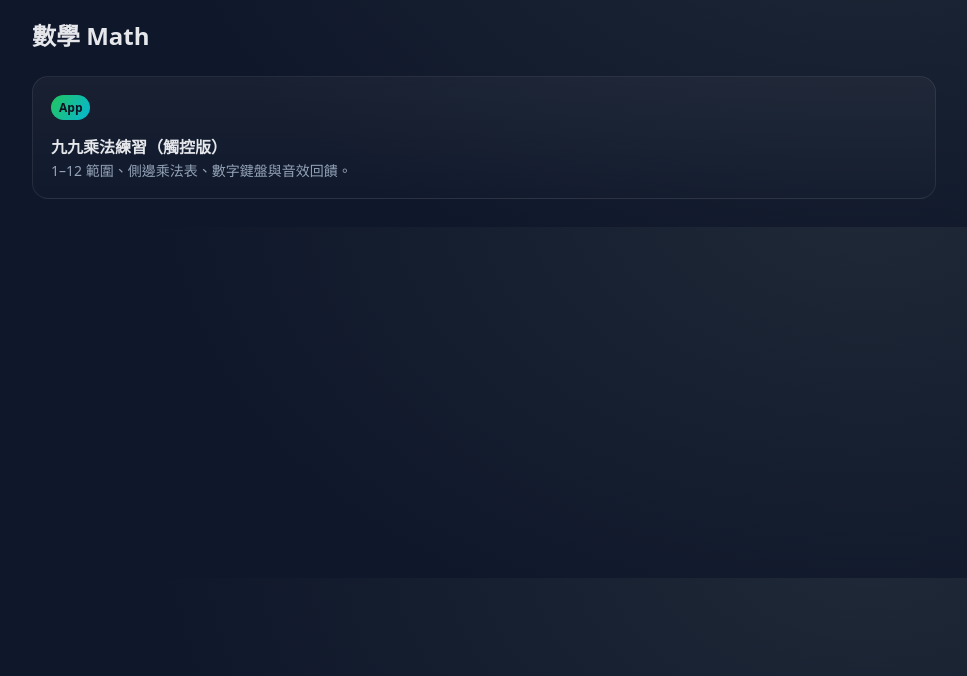
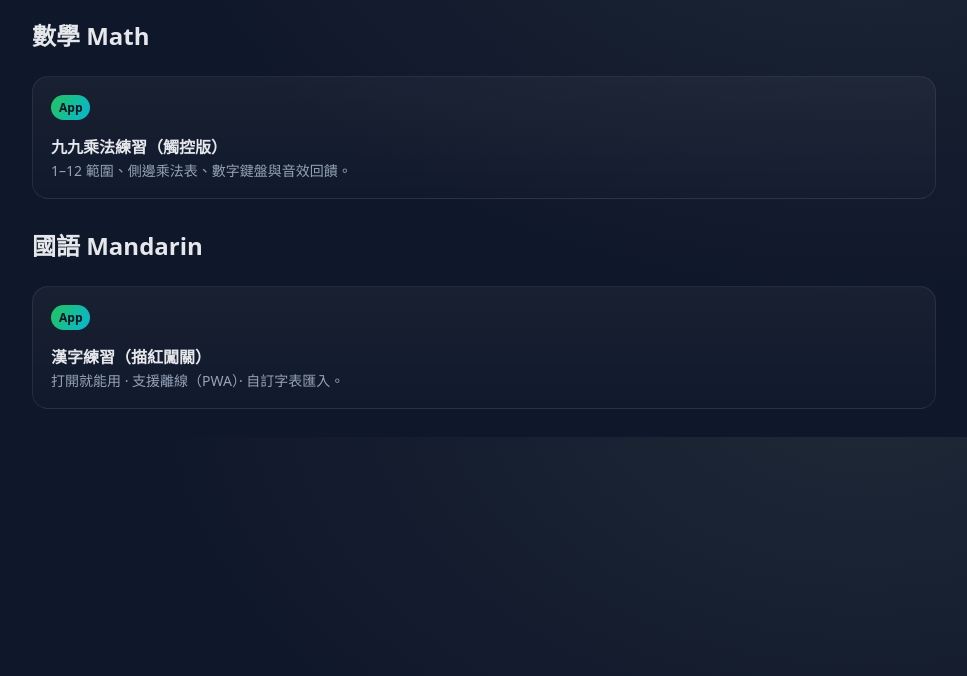
Before and after one commit to vaguemoon/Lezard, a plain HTML site: page index.html in a window 1280 px wide. Shown: the part 124-800 px from the top of the page, without its empty margins (156-1123 px from the left). Drawn offline with Linux system fonts and the light colour scheme.

Commit message:
Add Mandarin section with Hanzi practice card

```diff
--- a/index.html
+++ b/index.html
@@ -30,6 +30,15 @@
       </a>
     </div>
 
+    <h2 style="margin-top:28px">國語 Mandarin</h2>
+    <div class="grid">
+      <a class="card" href="./Mandarin/Hanzi-Quest/">
+        <span class="tag">App</span>
+        <div class="title">漢字練習（描紅闖關）</div>
+        <div class="desc">打開就能用 · 支援離線（PWA）· 自訂字表匯入。</div>
+      </a>
+    </div>
+
     <!-- 未來可以繼續加其他科目區塊（english, science...） -->
   </div>
 </body>
```
